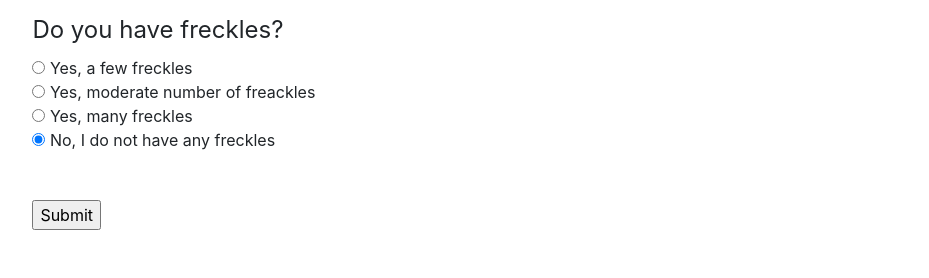
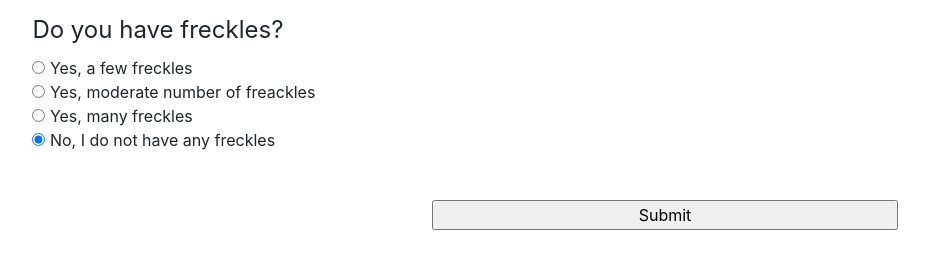
Before and after one commit to crcresearch/django-codespaces-biobytes, a Django app: page /test in a window 1280 px wide; the page is wider, and only the part inside the window is pictured. Shown: the part 2506-2784 px from the top of that part, without its empty margins (46-975 px from the left). Run offline with Django 4.2, Linux system fonts and the light colour scheme.

Commit message:
boton centrado

```diff
--- a/hello_world/static/main.css
+++ b/hello_world/static/main.css
@@ -84,6 +84,10 @@ body {
   .BotonSubmit
   {
     text-align: center;
+    width: 40%;
+    margin-left: 400px;
+    margin-right: 400px;
+    ;
   }
 
   .btn-container {
```
